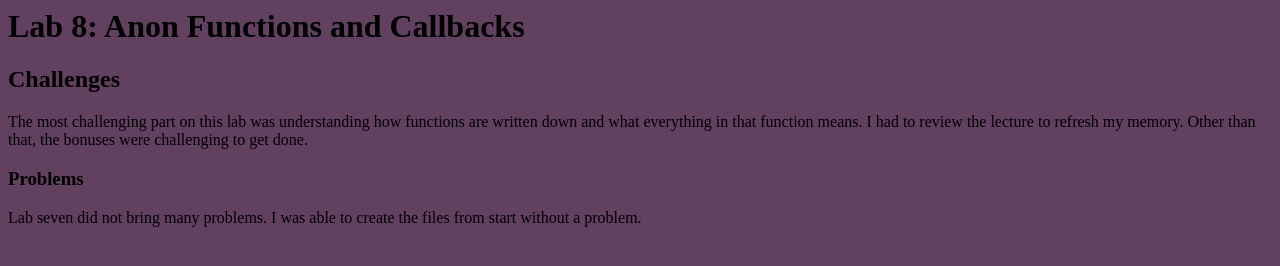
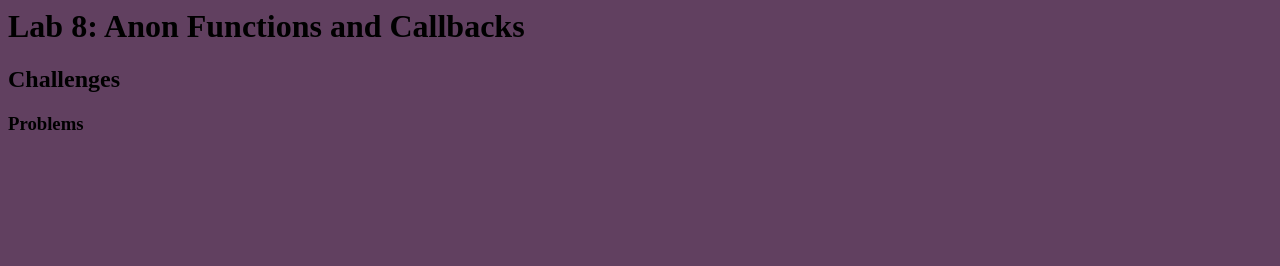
Before and after one commit to lisierra24/Art101, a plain HTML site: page lab8/index.html in a window 1280 px wide. Drawn offline with Linux system fonts and the light colour scheme.

Commit message:
Update index.html
add

```diff
--- a/lab8/index.html
+++ b/lab8/index.html
@@ -7,15 +7,10 @@
 <body>
 	<div>
 		<h2> Challenges </h2>
-		<p> The most challenging part on this lab was understanding how
-				functions are written down and what everything in that
-				function means. I had to review the lecture to refresh
-				my memory. Other than that, the bonuses were challenging to
-				get done.
+		<p>
 		</p>
 		<h3> Problems </h3>
-		<p>	Lab seven did not bring many problems. I was able to create
-			the files from start without a problem.
+		<p>
 		</p>
 
 	</div>
```
